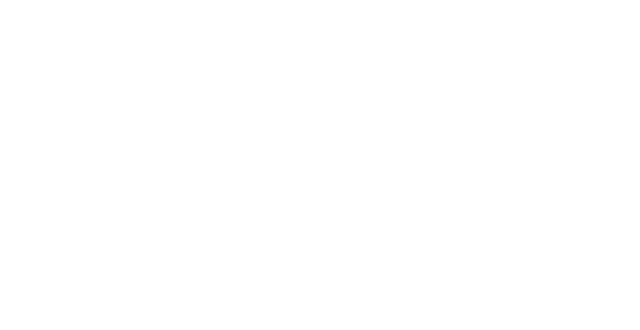
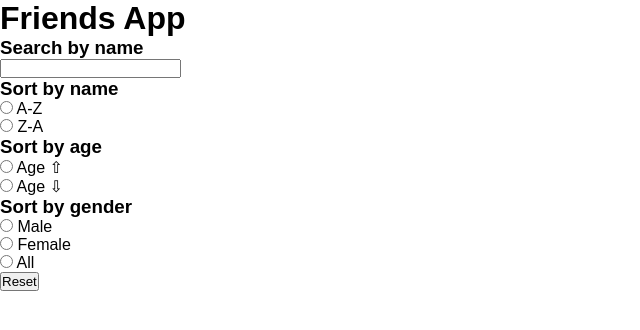
Before and after one commit to HOJCODE/Friends-quartett, a plain HTML site: page index.html in a window 1280 px wide. Shown: the whole page, without its empty margins (0-640 px from the left). Drawn offline with Linux system fonts and the light colour scheme.

Commit message:
Added html site structere

```diff
--- a/index.html
+++ b/index.html
@@ -11,6 +11,90 @@
 
 <body>
 
+    <header class="header">
+        <h1 class="header__title">Friends App</h1>
+        <div class="burger">
+            <span class="burger__item"></span>
+        </div>
+    </header>
+
+    <main class="main">
+
+        <aside class="aside">
+            <form class="menu" onsubmit="return false">
+
+                <div class="menu__item menuItem">
+                    <h3 class="menuItem__name">Search by name</h3>
+                    <div class="menuItem__btnBox">
+                        <div class="menuItem__btnWrapper">
+                            <input type="text" class="menuItem__search" name="search">
+                        </div>
+                    </div>
+                </div>
+
+                <div class="menu__item menuItem">
+                    <h3 class="menuItem__name">Sort by name</h3>
+                    <div class="menuItem__btnBox">
+                        <div class="menuItem__btnWrapper">
+                            <input type="radio" name="sort" class="menuItem__radio" id="sortNameAZ" value="sortNameAZ">
+                            <label for="sortNameAZ" class="menuItem__btn">A-Z</label>
+                        </div>
+                        <div class="menuItem__btnWrapper">
+                            <input type="radio" name="sort" class="menuItem__radio" id="sortNameZA" value="sortNameZA">
+                            <label for="sortNameZA" class="menuItem__btn">Z-A</label>
+                        </div>
+                    </div>
+                </div>
+
+                <div class="menu__item menuItem">
+                    <h3 class="menuItem__name">Sort by age</h3>
+                    <div class="menuItem__btnBox">
+                        <div class="menuItem__btnWrapper">
+                            <input type="radio" name="sort" class="menuItem__radio" id="sortAgeAsc" value="sortAgeAsc">
+                            <label for="sortAgeAsc" class="menuItem__btn">Age &#8679;</label>
+                        </div>
+                        <div class="menuItem__btnWrapper">
+                            <input type="radio" name="sort" class="menuItem__radio" id="sortAgeDesc" value="sortAgeDesc">
+                            <label for="sortAgeDesc" class="menuItem__btn">Age &#8681;</label>
+                        </div>
+                    </div>
+                </div>
+
+                <div class="menu__item menuItem">
+                    <h3 class="menuItem__name">Sort by gender</h3>
+                    <div class="menuItem__btnBox">
+                        <div class="menuItem__btnWrapper">
+                            <input type="radio" name="gender" class="menuItem__radio" id="male" value="male">
+                            <label for="male" class="menuItem__btn">Male</label>
+                        </div>
+                        <div class="menuItem__btnWrapper">
+                            <input type="radio" name="gender" class="menuItem__radio" id="female" value="female">
+                            <label for="female" class="menuItem__btn">Female</label>
+                        </div>
+                        <div class="menuItem__btnWrapper">
+                            <input type="radio" name="gender" class="menuItem__radio" id="all" value="all">
+                            <label for="all" class="menuItem__btn">All</label>
+                        </div>
+                    </div>
+                </div>
+
+                <div>
+                    <div class="menuItem__btnBox">
+                        <div class="menuItem__btnWrapper">
+                            <input type="reset" class="menuItem__btn menuItem__btnReset" value="Reset" id="reset">
+                        </div>
+                    </div>
+                </div>
+
+            </form>
+        </aside>
+
+        <section class="usersBox">
+            <!-- Users cards -->
+        </section>
+
+    </main>
+
     <script src="js/script.js"></script>
 </body>
 
```
